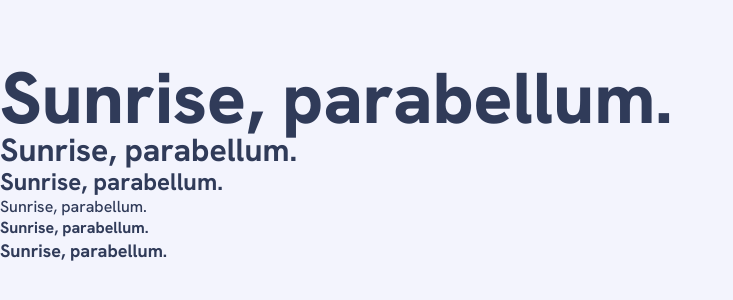
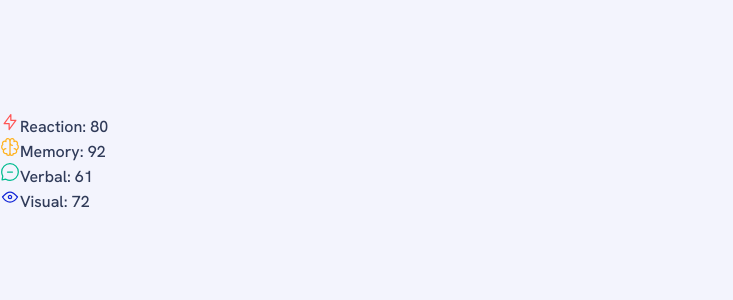
Before and after one commit to Arsalan2078/results-summary-component, a React (Vite) app: page / in a window 1280 px wide. Shown: the part 238-538 px from the top of the page, without its empty margins (0-733 px from the left). Built offline with nearby package versions, Linux system fonts and the light colour scheme.

Commit message:
fetching data added

```diff
--- a/src/App.tsx
+++ b/src/App.tsx
@@ -1,16 +1,22 @@
 import css from "./App.module.scss";
+import type { ResultProps } from "./types";
+import useFetch from "./useFetch";
 
 export default function App() {
-  const sentence = `Sunrise, parabellum.`;
+  const { data: results } = useFetch<ResultProps[]>("src/data.json");
 
   return (
     <div className={css.app}>
-      <div data-text-preset="1">{sentence}</div>
-      <div data-text-preset="2">{sentence}</div>
-      <div data-text-preset="3">{sentence}</div>
-      <div data-text-preset="4">{sentence}</div>
-      <div data-text-preset="4-bold">{sentence}</div>
-      <div data-text-preset="5">{sentence}</div>
+      {results && (
+        <ul>
+          {results.map(({ category, score, icon }) => (
+            <li>
+              <img src={icon} alt="" />
+              {category}: {score}
+            </li>
+          ))}
+        </ul>
+      )}
     </div>
   );
 }
--- a/src/data.json
+++ b/src/data.json
@@ -2,21 +2,21 @@
   {
     "category": "Reaction",
     "score": 80,
-    "icon": "./assets/images/icon-reaction.svg"
+    "icon": "/images/icon-reaction.svg"
   },
   {
     "category": "Memory",
     "score": 92,
-    "icon": "./assets/images/icon-memory.svg"
+    "icon": "/images/icon-memory.svg"
   },
   {
     "category": "Verbal",
     "score": 61,
-    "icon": "./assets/images/icon-verbal.svg"
+    "icon": "/images/icon-verbal.svg"
   },
   {
     "category": "Visual",
     "score": 72,
-    "icon": "./assets/images/icon-visual.svg"
+    "icon": "/images/icon-visual.svg"
   }
 ]
--- /dev/null
+++ b/src/types.ts
@@ -0,0 +1,5 @@
+export type ResultProps = {
+  category: string;
+  score: number;
+  icon: string;
+};
--- /dev/null
+++ b/src/useFetch.ts
@@ -0,0 +1,21 @@
+import { useEffect, useState } from "react";
+
+export default function useFetch<T>(url: string) {
+  const [data, setData] = useState<T | null>(null);
+
+  useEffect(() => {
+    (async function () {
+      try {
+        const response = await fetch(url);
+        const result = await response.json();
+        setData(result);
+      } catch (error) {
+        if (error instanceof Error) {
+          console.error(error);
+        }
+      }
+    })();
+  }, [url]);
+
+  return { data };
+}
```
